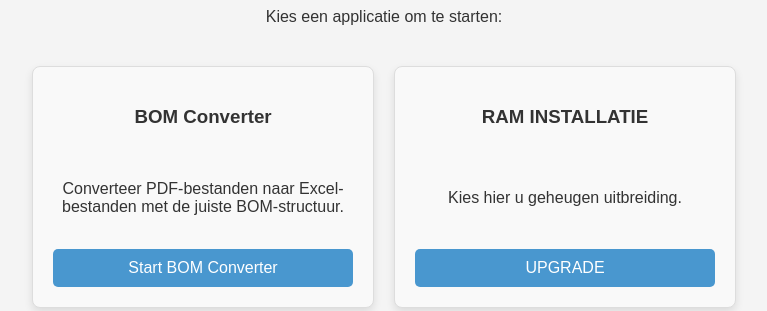
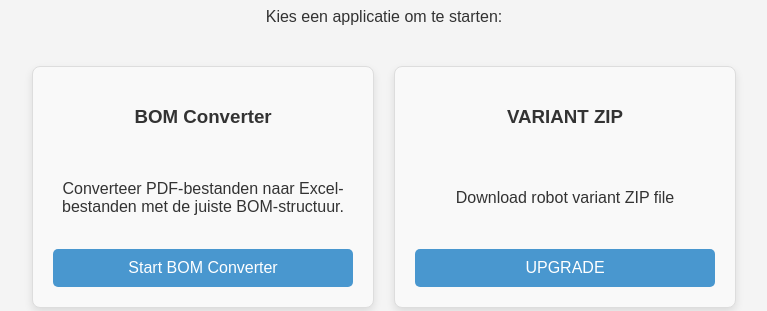
Before and after one commit to VolvoAP/BOMConverter, a Flask app: page /home in a window 1280 px wide. Shown: the part 172-483 px from the top of the page, without its empty margins (256-1023 px from the left). Run offline with Flask 3, Linux system fonts and the light colour scheme; the visitor is signed in with stand-in values (Sample User, id 1).

Commit message:
Update home.html

```diff
--- a/templates/home.html
+++ b/templates/home.html
@@ -17,10 +17,10 @@
             <a href="/bom-converter" class="app-button">Start BOM Converter</a>
         </div>
 
-        <!-- Tweede knop: Automation to BOM -->
+        <!-- Tweede knop: VARIANT DOWNLOADER -->
         <div class="app-card">
-            <h3>RAM INSTALLATIE</h3>
-            <p>Kies hier u geheugen uitbreiding.</p>
+            <h3>VARIANT ZIP </h3>
+            <p>Download robot variant ZIP file</p>
             <a href="/autobom" class="app-button">UPGRADE</a>
         </div>
     </div>
```
